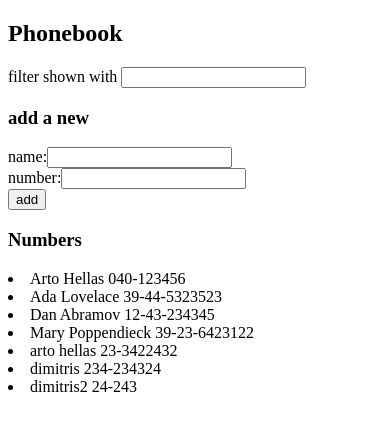
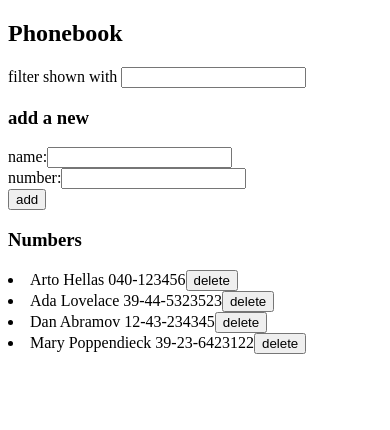
Before and after one commit to darab1/fullstackopen-course, a React (Create React App) app in the folder part2/phonebook/: page / in a window 390 px wide. Shown: the top 430 px of the page. Built offline with nearby package versions, Linux system fonts and the light colour scheme; data requests are answered from the project's data file.

Commit message:
Finished 2.14: Phonebook step9

```diff
--- a/part2/phonebook/db.json
+++ b/part2/phonebook/db.json
@@ -19,21 +19,6 @@
       "name": "Mary Poppendieck",
       "number": "39-23-6423122",
       "id": 4
-    },
-    {
-      "name": "arto hellas",
-      "number": "23-3422432",
-      "id": 12
-    },
-    {
-      "name": "dimitris",
-      "number": "234-234324",
-      "id": 9
-    },
-    {
-      "name": "dimitris2",
-      "number": "24-243",
-      "id": 10
     }
   ]
 }
--- a/part2/phonebook/src/App.js
+++ b/part2/phonebook/src/App.js
@@ -1,5 +1,4 @@
 import { useState, useEffect } from 'react'
-import axios from 'axios'
 import personService from './services/persons'
 
 import Filter from './components/Filter'
@@ -16,7 +15,6 @@ const App = () => {
     personService
       .getAllPersons()
       .then(initialPersons => {
-        console.log('initialPersons: ', initialPersons)
         setPersons(initialPersons)
       })
   }, [])
@@ -44,6 +42,18 @@ const App = () => {
         setNewName('')
         setNewNumber('')
       })
+  }
+
+  function removePerson(id) {
+    const personToRemove = persons.find(p => p.id === id)
+
+    if (window.confirm(`Delete ${personToRemove.name} ?`)) {
+      personService
+        .deletePerson(id)
+        .then(() => {
+          setPersons(persons.filter(p => p.id !== id))
+        })
+    }
   }
 
   function handleNameChange(event) {
@@ -77,7 +87,10 @@ const App = () => {
         handleNumberChange={handleNumberChange}
       />
       <h3>Numbers</h3>
-      <Persons filteredPersons={filteredPersons} />
+      <Persons
+        filteredPersons={filteredPersons}
+        removePerson={removePerson}
+      />
     </div>
   )
 }
--- a/part2/phonebook/src/components/PersonDetails.js
+++ b/part2/phonebook/src/components/PersonDetails.js
@@ -1,6 +1,11 @@
 const PersonDetails = (props) => {
   return (
-    <li>{props.name} {props.number}</li>
+    <div>
+      <li>
+        {props.name} {props.number}
+        <button onClick={props.removePerson}>delete</button>
+      </li>
+    </div>
   )
 }
 
--- a/part2/phonebook/src/components/Persons.js
+++ b/part2/phonebook/src/components/Persons.js
@@ -7,6 +7,7 @@ const Persons = (props) => {
         key={person.id}
         name={person.name}
         number={person.number}
+        removePerson={() => props.removePerson(person.id)}
       />
     })
   )
--- a/part2/phonebook/src/services/persons.js
+++ b/part2/phonebook/src/services/persons.js
@@ -12,8 +12,14 @@ const createNewPerson = (newPerson) => {
   return request.then(res => res.data)
 }
 
+const deletePerson = (id) => {
+  return axios.delete(`${baseUrl}/${id}`)
+}
+
 const personService = {
   getAllPersons,
-  createNewPerson
+  createNewPerson,
+  deletePerson
 }
+
 export default personService
```
